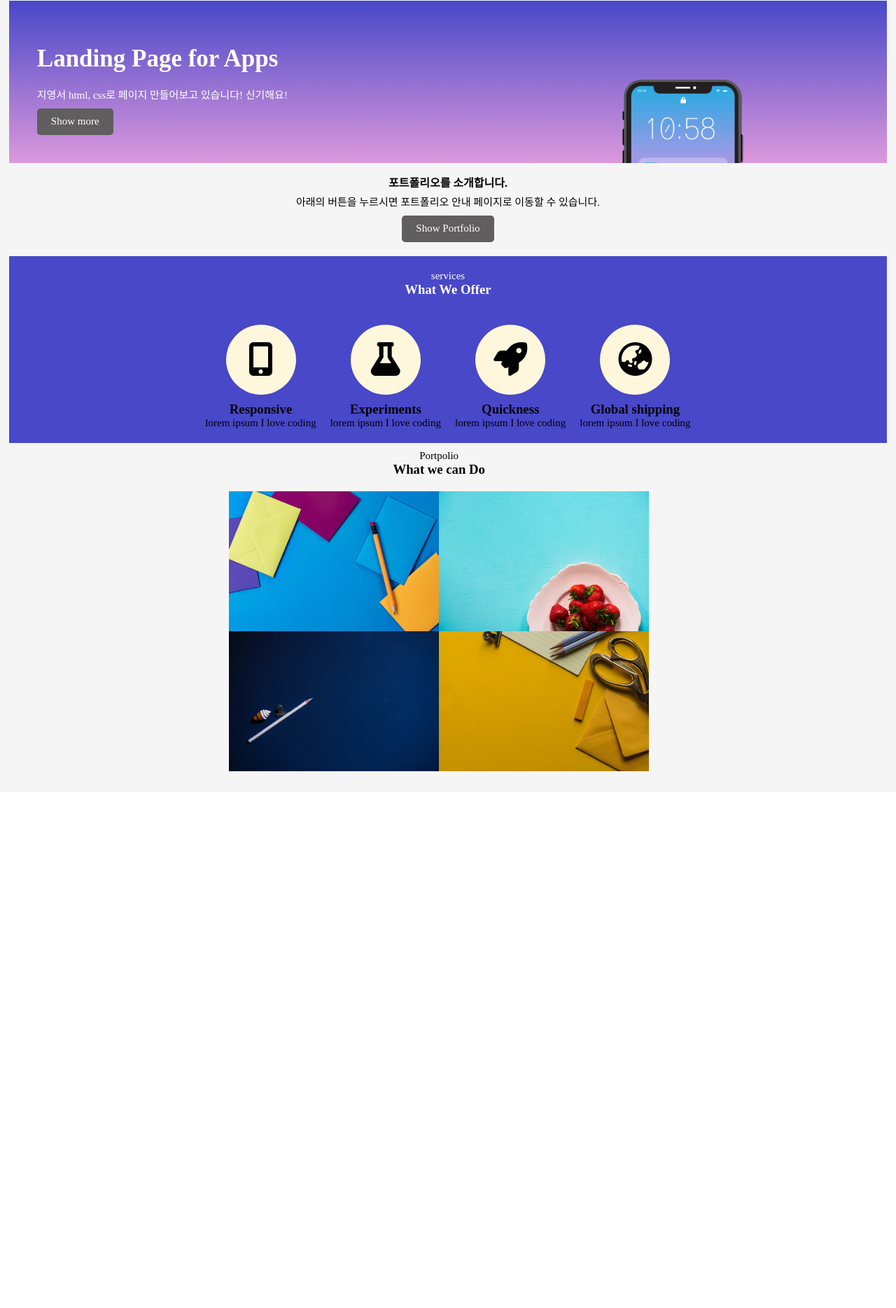
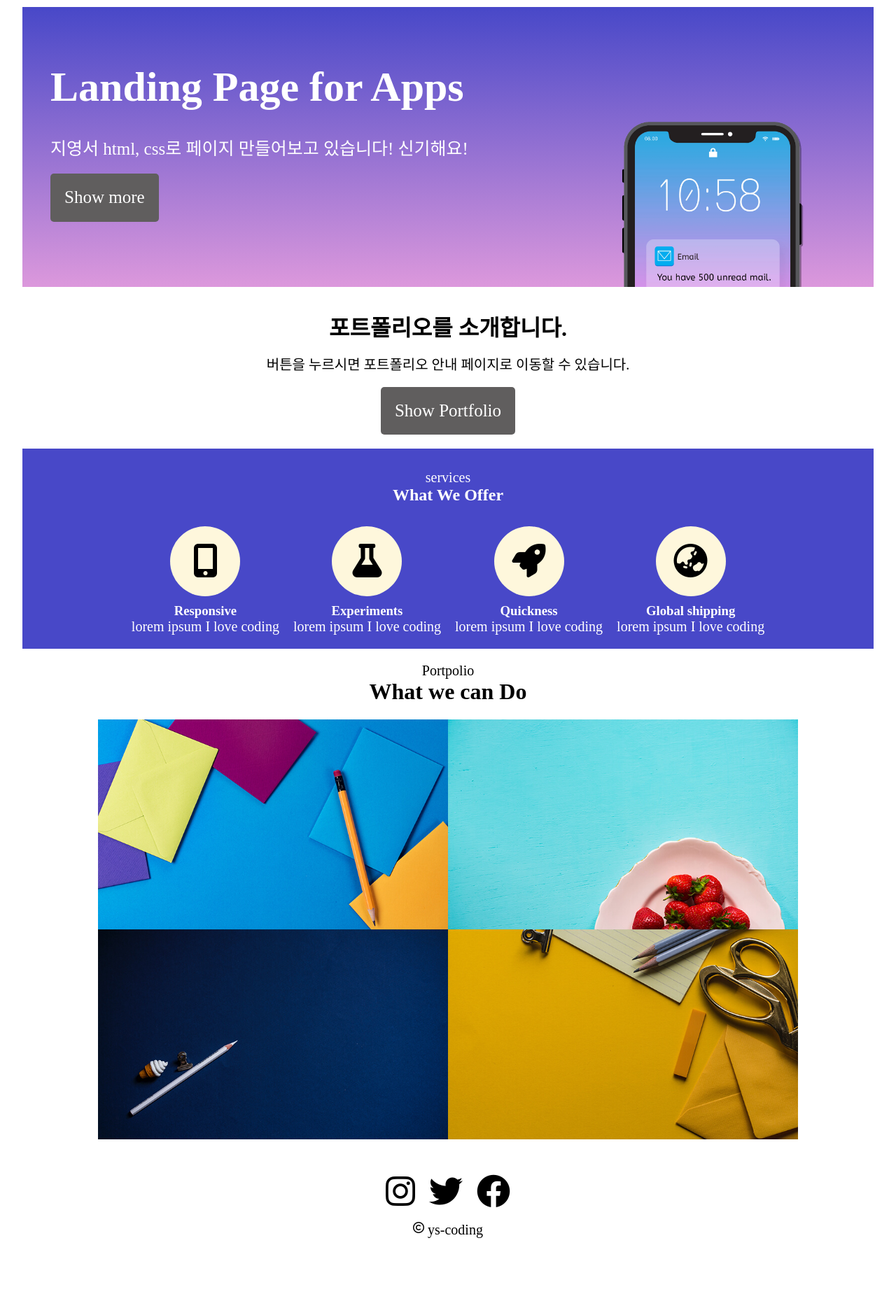
Before and after one commit to youngseoJi/html-css--study-past, a plain HTML site: page portfolio_layout_project_1/index.html in a window 1280 px wide. Shown: the part 10-1879 px from the top of the page at 70% size. Before the commit the page ends 1142 px from the top, so only its background shows below. Drawn offline with Linux system fonts and the light colour scheme.

Commit message:
html/css_page_project_flex

```diff
--- a/portfolio_layout_project_1/css/main.css
+++ b/portfolio_layout_project_1/css/main.css
@@ -5,23 +5,16 @@
 }
 
 p {
-  font-size: 15px;
-}
-
-.Portfolio-container {
-  width: 100%;
-  height: 100%;
-  padding-top: 1px;
-  background-color: whitesmoke;
+  font-size: 20px;
 }
 
 .main-container {
-  width: 98%;
-  min-width: 500px;
-  height: 40%;
+  width: 95%;
+  max-width: 1800px;
+  height: 400px;
   padding: 40px;
   margin: auto;
-  margin-top: 10px;
+  margin-top: 20px;
   background: linear-gradient(rgb(72, 72, 200), rgb(220, 152, 220));
   overflow: hidden;
 }
@@ -32,17 +25,16 @@ p {
 }
 
 .main-title {
-  display: block;
-  font-size: 35px;
+  font-size: 60px;
 }
 .main-content p {
-  font-size: 15px;
+  font-size: 25px;
 }
 
 button {
-  margin-top: 10px;
-  padding: 10px 20px;
-  font-size: 15px;
+  margin-top: 20px;
+  padding: 20px;
+  font-size: 25px;
   background-color: rgb(96, 94, 94);
   color: white;
   border-radius: 5px;
@@ -66,12 +58,12 @@ button:active {
   position: absolute;
   top: 30%;
   left: 70%;
-  width: 200px;
+  width: 300px;
   /* height: 50%; */
 }
 
 .mid-content {
-  width: 98%;
+  width: 95%;
   text-align: center;
   min-width: 300px;
   height: 10%;
@@ -79,35 +71,32 @@ button:active {
   margin: auto;
 }
 
-.mid-content h4 {
-  margin-bottom: 10px;
-}
-
 .serve-container {
   display: flex;
-  width: 98%;
-  min-width: 20%;
+  width: 95%;
+  max-width: 1800px;
   background-color: rgb(72, 72, 200);
   padding: 10px;
   margin: auto;
   flex-direction: column;
 }
-/* flex-direction: column; */
+
 .serve-title {
-  margin: 20px;
+  margin-top: 20px;
   text-align: center;
-  position: relative;
-  top: -10px;
   color: white;
 }
 
 .serve-content {
   display: flex;
-  width: 90%;
-  max-width: 1000px;
   justify-content: center;
   margin: auto;
+  margin-top: 20px;
   text-align: center;
+}
+.serve-content h3,
+.serve-content p {
+  color: white;
 }
 
 .sub-menu i {
@@ -131,11 +120,16 @@ button:active {
 }
 
 .last-container {
-  width: 98%;
+  margin: auto;
+  width: 95%;
   height: 40%;
   text-align: center;
-  padding: 10px;
+  padding: 20px;
 }
+.last-container h1 {
+  margin-top: 0px;
+}
+
 .sub-box {
   display: flex;
   flex-direction: column;
@@ -146,7 +140,6 @@ button:active {
   display: flex;
   justify-content: center;
   margin: 20px auto;
-  margin-top: 1;
   width: 60%;
   /* overflow: hidden; */
 }
@@ -158,8 +151,8 @@ button:active {
   text-align: center;
   background-size: cover;
   background-repeat: no-repeat;
-  width: 300px;
-  height: 200px;
+  width: 500px;
+  height: 300px;
 }
 .bg-1 {
   background-image: url(/portfolio_layout_project_1/image/portfolio-1.jpeg);
@@ -176,11 +169,63 @@ button:active {
 
 .border_white {
   position: absolute;
-  width: 250px;
-  height: 150px;
+  width: 350px;
+  height: 250px;
   transition: all 1s;
 }
 .last-content:hover .border_white {
   left: 0px;
   border: solid 20px white;
 }
+
+.fotter-container {
+  display: flex;
+  flex-direction: column;
+  padding-bottom: 100px;
+}
+
+.fotter-content {
+  display: flex;
+  margin: auto;
+  margin-bottom: 10px;
+}
+.fotter-menu i {
+  padding: 10px;
+}
+
+.fotter-text {
+  display: flex;
+  margin: auto;
+}
+.fotter-text i {
+  margin-right: 5px;
+}
+@media screen and (max-width: 780px) {
+  p {
+    font-size: 20px;
+  }
+  button {
+    font-size: 20px;
+    padding: 15px;
+  }
+  .main-container {
+    text-align: center;
+    flex-direction: column;
+  }
+  .main-title {
+    font-size: 30px;
+  }
+  .sub-menu p {
+    font-size: 15px;
+  }
+
+  .main-content img {
+    position: relative;
+    left: 34%;
+    width: 200px;
+  }
+
+  .serve-content {
+    flex-direction: column;
+  }
+}
--- a/portfolio_layout_project_1/index.html
+++ b/portfolio_layout_project_1/index.html
@@ -20,17 +20,15 @@
         </div>
       </section>
       <section class="mid-content">
-        <h4>포트폴리오를 소개합니다.</h4>
-        <p>
-          아래의 버튼을 누르시면 포트폴리오 안내 페이지로 이동할 수 있습니다.
-        </p>
+        <h1>포트폴리오를 소개합니다.</h1>
+        <p>버튼을 누르시면 포트폴리오 안내 페이지로 이동할 수 있습니다.</p>
         <button>Show Portfolio</button>
       </section>
 
       <section class="serve-container">
         <div class="serve-title">
           <p>services</p>
-          <h3>What We Offer</h3>
+          <h2>What We Offer</h2>
         </div>
         <section class="serve-content">
           <div class="sub-menu">
@@ -58,10 +56,11 @@
           </div>
         </section>
       </section>
+
       <section class="last-container">
         <div>
           <p>Portpolio</p>
-          <h3>What we can Do</h3>
+          <h1>What we can Do</h1>
         </div>
         <div class="content-box">
           <div class="sub-box">
@@ -82,6 +81,24 @@
           </div>
         </div>
       </section>
+
+      <section class="fotter-container">
+        <div class="fotter-content">
+          <div class="fotter-menu">
+            <i class="fa-brands fa-instagram fa-3x"></i>
+          </div>
+          <div class="fotter-menu">
+            <i class="fa-brands fa-twitter fa-3x"></i>
+          </div>
+          <div class="fotter-menu">
+            <i class="fa-brands fa-facebook fa-3x"></i>
+          </div>
+        </div>
+        <div class="fotter-text">
+          <i class="fa-regular fa-copyright"></i>
+          <p>ys-coding</p>
+        </div>
+      </section>
     </section>
   </body>
 </html>
```
